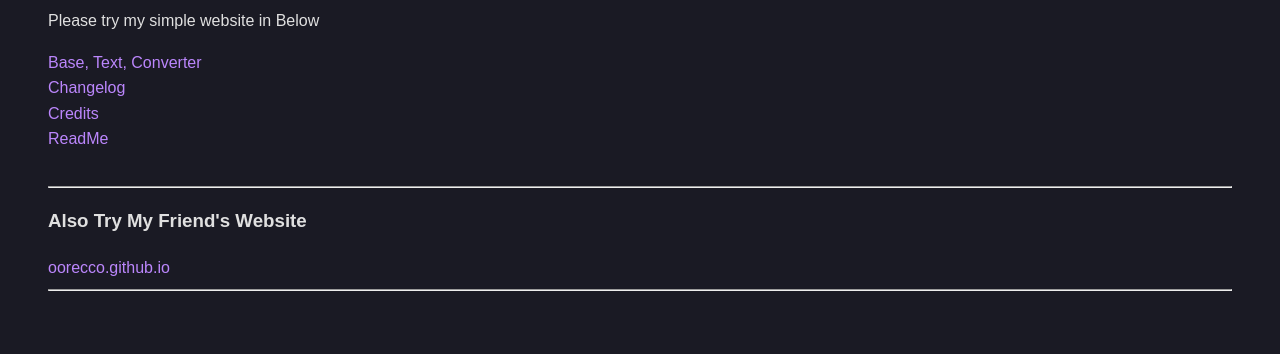
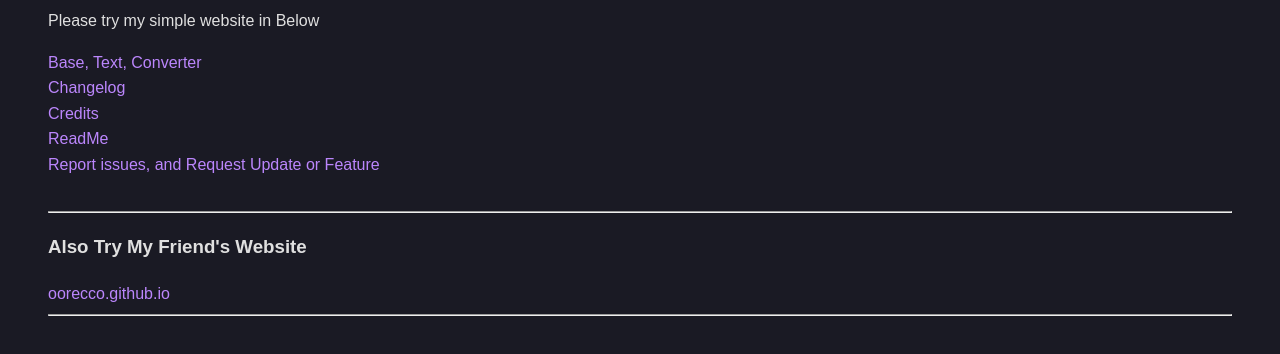
Before and after one commit to I-dont-KnowWho-I-am/Simple-Tools, a plain HTML site: page index.html in a window 1280 px wide. Shown: the part 134-488 px from the top of the page. Drawn offline with Linux system fonts and the light colour scheme.

Commit message:
Added report issue link to Home page

```diff
--- a/index.html
+++ b/index.html
@@ -23,6 +23,7 @@
             <br>
             <a href="https://github.com/I-dont-KnowWho-I-am/Simple-Tools/blob/master/README.md">ReadMe</a>
             <br>
+            <a href="https://github.com/I-dont-KnowWho-I-am/Simple-Tools/issues">Report issues, and Request Update or Feature</a>
         </nav>
         <br>
         <hr>
```
Also changed, not shown: 1 other file.
